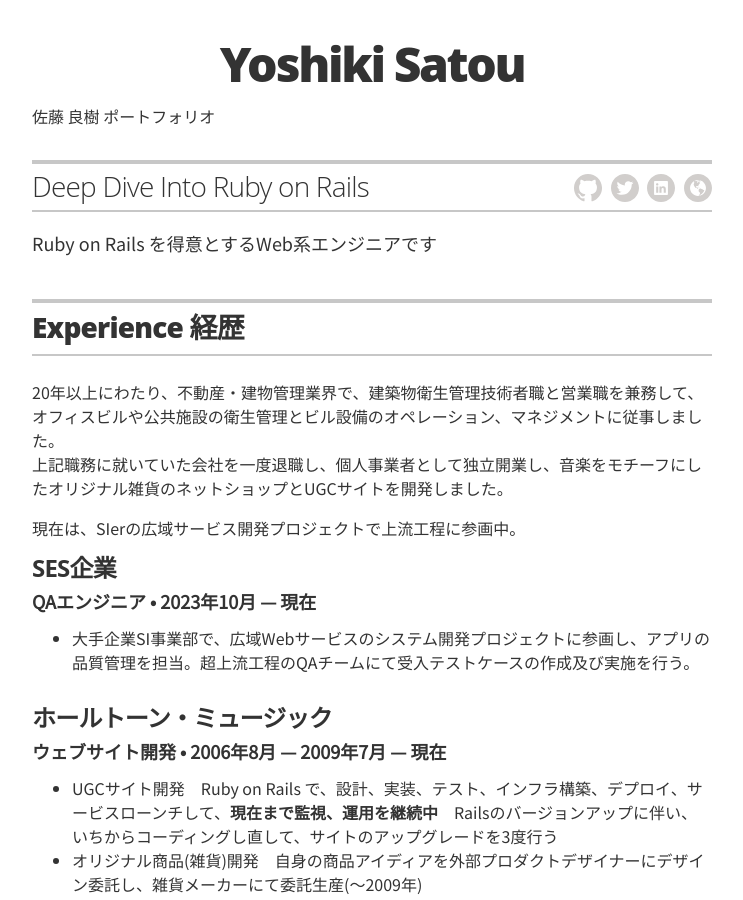
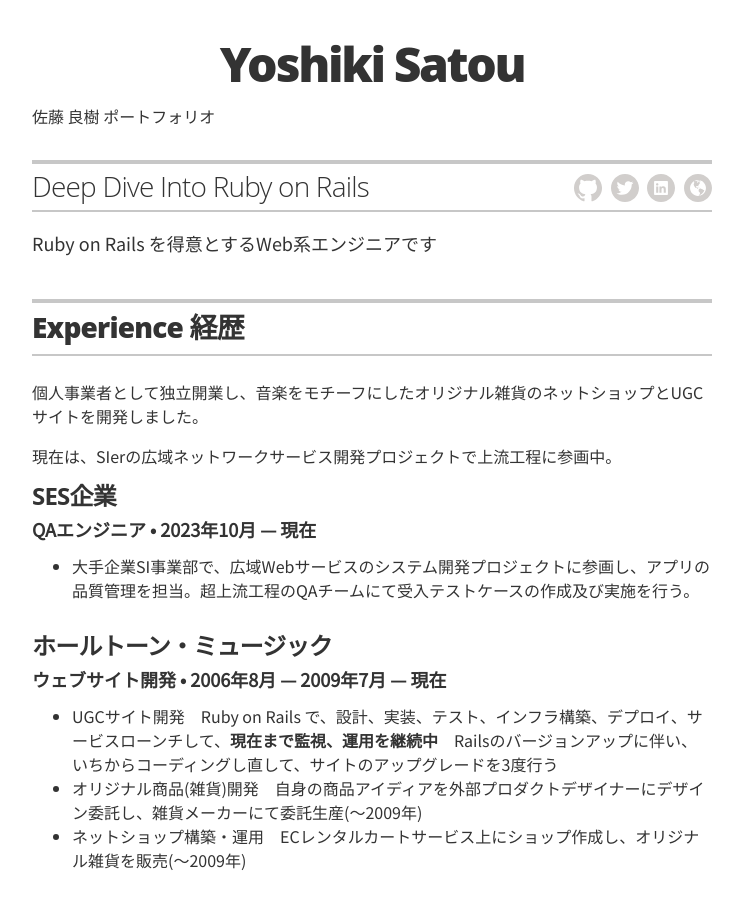
Before and after one commit to wholetonemusic/gcv_portfolio, a Jekyll site: the page built from index.html, in a window 1280 px wide and 900 px high. Shown: the whole window, without its empty margins (268-1011 px from the left). Built offline with Jekyll 4.4.1, drawn with Linux system fonts in a browser that asks for light colours.

Commit message:
mod summary

```diff
--- a/_config.yml
+++ b/_config.yml
@@ -43,7 +43,7 @@
 resume_section_links:           true
 # resume_section_associations:    true
 # resume_section_interests:       true
-resume_experience_summary: "<p>20年以上にわたり、不動産・建物管理業界で、建築物衛生管理技術者職と営業職を兼務して、オフィスビルや公共施設の衛生管理とビル設備のオペレーション、マネジメントに従事しました。<br />上記職務に就いていた会社を一度退職し、個人事業者として独立開業し、音楽をモチーフにしたオリジナル雑貨のネットショップとUGCサイトを開発しました。</p><p>現在は、SIerの広域サービス開発プロジェクトで上流工程に参画中。</p>"
+resume_experience_summary: "<p>個人事業者として独立開業し、音楽をモチーフにしたオリジナル雑貨のネットショップとUGCサイトを開発しました。</p><p>現在は、SIerの広域ネットワークサービス開発プロジェクトで上流工程に参画中。</p>"
 # Resume social links
 # uncomment the options you wish to display, and add your own URL
 resume_social_links:
```
